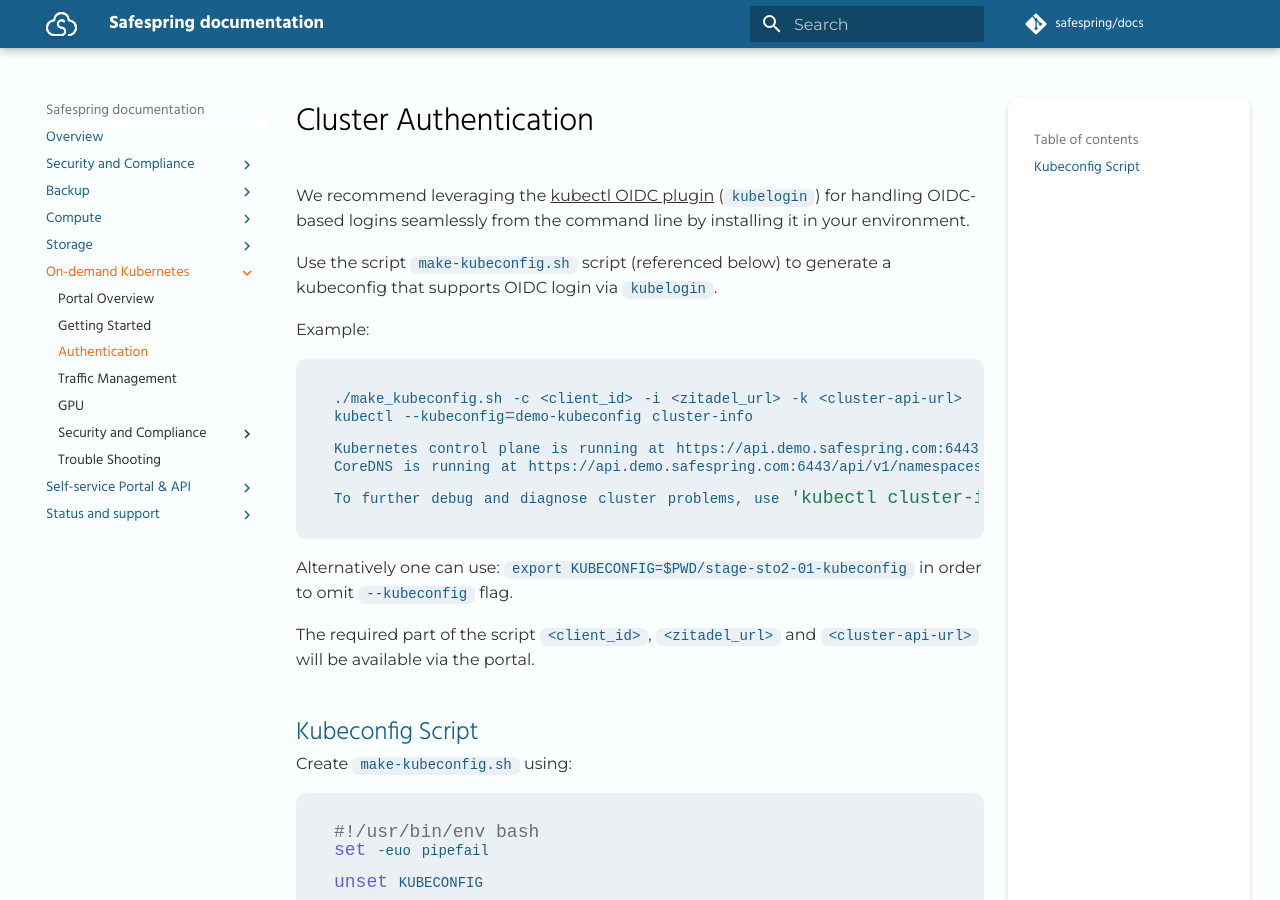
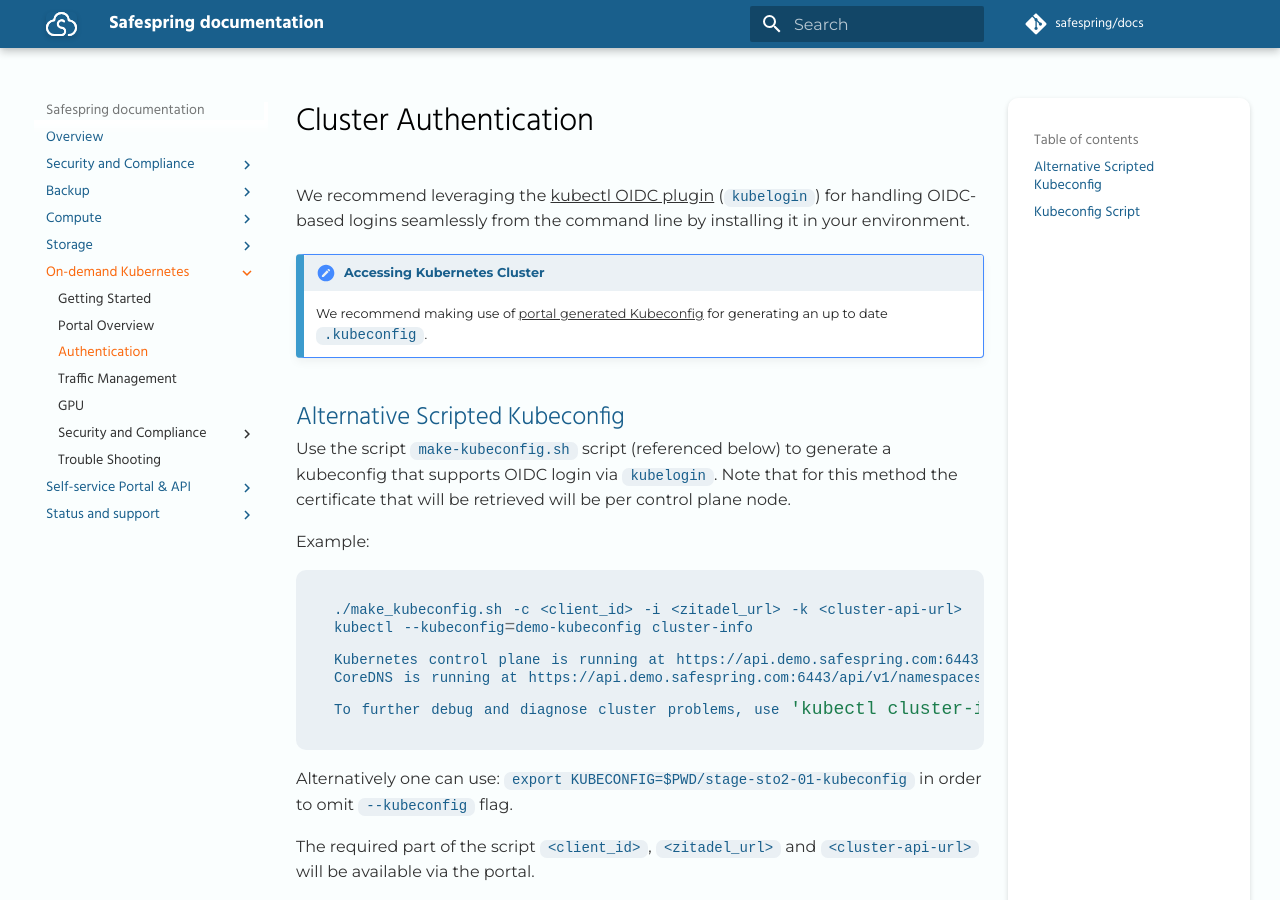
Before and after one commit to safespring/docs, an MkDocs documentation site: the page built from content/kubernetes/authentication.md, in a window 1280 px wide and 900 px high. Built offline with MkDocs 1.6.1 and Material for MkDocs 9.7.7, drawn with Linux system fonts in a browser that asks for light colours; some web fonts are replaced; a script that is not in the unit is left out; comment, search, counter and statistics services are not loaded.

Commit message:
k8s authentication and portal revamped
- note the preferred method to retrieve cert from portal
- portal should come after getting started in main menu
- refresh references between portal and authentication

```diff
--- a/content/kubernetes/authentication.md
+++ b/content/kubernetes/authentication.md
@@ -2,7 +2,12 @@
 
 We recommend leveraging the [kubectl OIDC plugin](https://github.com/int128/kubelogin) (`kubelogin`) for handling OIDC-based logins seamlessly from the command line by installing it in your environment.
 
-Use the script `make-kubeconfig.sh` script (referenced below) to generate a kubeconfig that supports OIDC login via `kubelogin`.
+!!! note "Accessing Kubernetes Cluster"
+    We recommend making use of [portal generated Kubeconfig](portal-overview.md#accessing-kubernetes-cluster) for generating an up to date `.kubeconfig`.
+
+## Alternative Scripted Kubeconfig
+
+Use the script `make-kubeconfig.sh` script (referenced below) to generate a kubeconfig that supports OIDC login via `kubelogin`. Note that for this method the certificate that will be retrieved will be per control plane node.
 
 Example:
 
--- a/mkdocs.yml
+++ b/mkdocs.yml
@@ -159,8 +159,8 @@
       - Backup Exec and Safespring Storage: "storage/backup-exec.md"
       - Other Backends: "storage/other-backends.md"
   - On-demand Kubernetes:
+      - Getting Started: "kubernetes/getting-started.md"
       - Portal Overview: "kubernetes/portal-overview.md"
-      - Getting Started: "kubernetes/getting-started.md"
       - Authentication: "kubernetes/authentication.md"
       - Traffic Management: "kubernetes/manage-traffic.md"
       - GPU: "kubernetes/gpu.md"
```
Also changed, not shown: content/kubernetes/getting-started.md (+1 -1 lines), content/kubernetes/portal-overview.md (+8 -7 lines).
